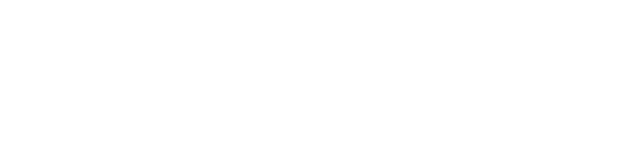
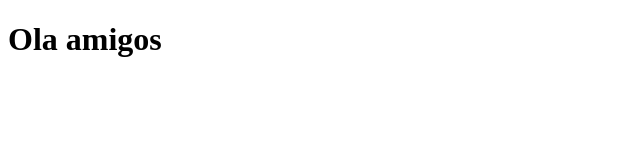
Before and after one commit to poulhenry/Teste, a plain HTML site: page index.html in a window 1280 px wide. Shown: the whole page, without its empty margins (0-640 px from the left). Drawn offline with Linux system fonts and the light colour scheme.

Commit message:
Adicionando h1

```diff
--- a/index.html
+++ b/index.html
@@ -5,6 +5,8 @@
 </head>
 <body>
 
+	<h1>Ola amigos</h1>
+
 	<footer></footer>
 
 </body>
```
